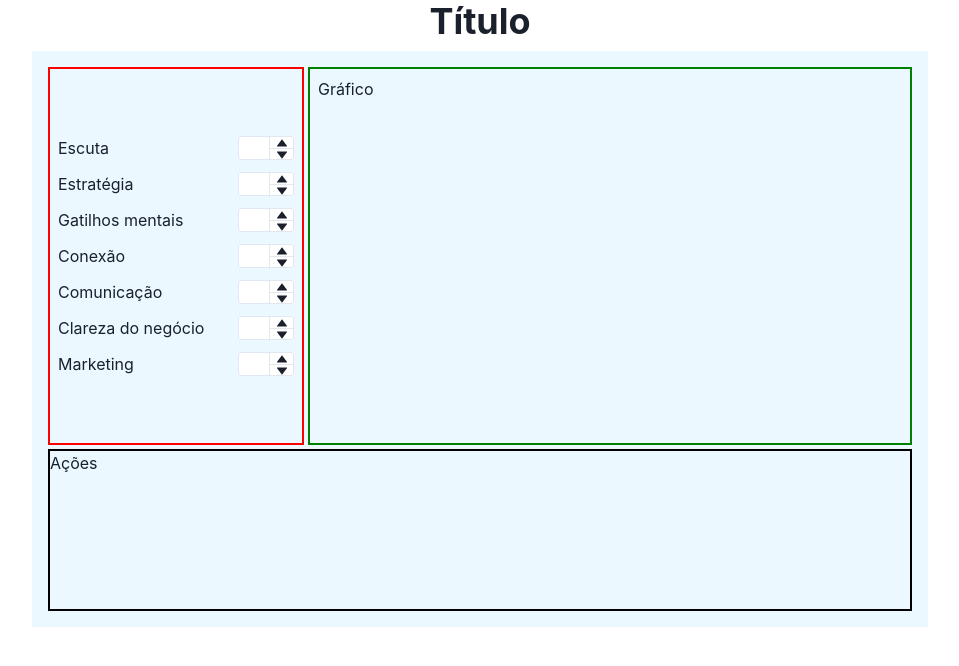
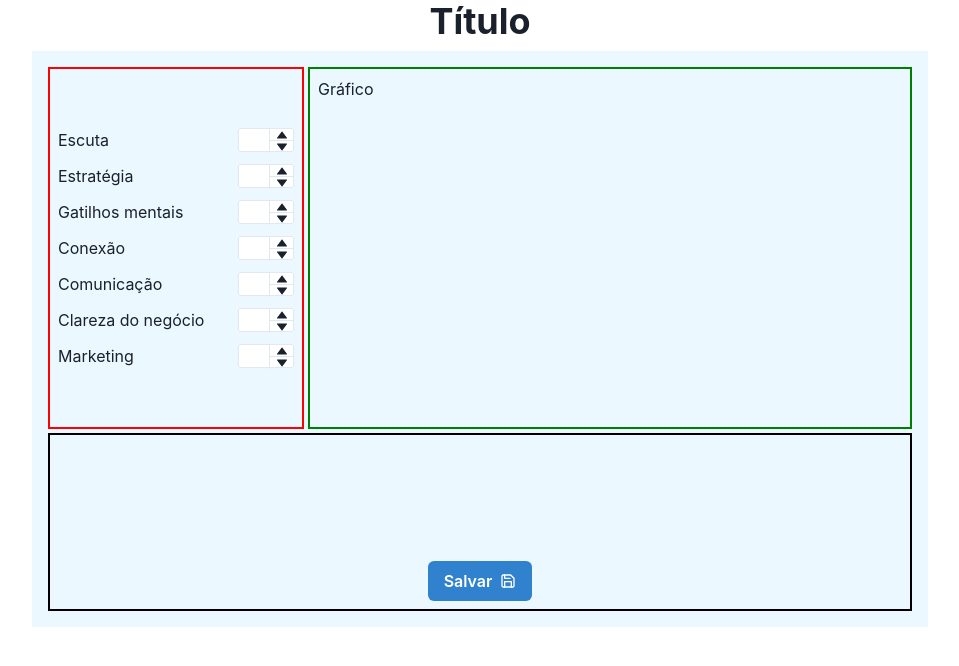
Before and after one commit to wellingtongmota/polar-area-chart, a React (Vite) app: page / in a window 1280 px wide. Shown: the top 666 px of the page, without its empty margins (160-1119 px from the left). Built offline with nearby package versions, Linux system fonts and the light colour scheme.

Commit message:
Adição botão Salvar

```diff
--- a/src/App.jsx
+++ b/src/App.jsx
@@ -1,4 +1,15 @@
-import { Flex, Heading, NumberDecrementStepper, NumberIncrementStepper, NumberInput, NumberInputField, NumberInputStepper, Text } from "@chakra-ui/react"
+import {
+  Button,
+  Flex,
+  Heading,
+  NumberDecrementStepper,
+  NumberIncrementStepper,
+  NumberInput,
+  NumberInputField,
+  NumberInputStepper,
+  Text
+} from "@chakra-ui/react"
+import { LuSave } from "react-icons/lu";
 
 const App = () => {
 
@@ -70,8 +81,13 @@ const App = () => {
         <Flex
           border='2px solid black'
           w='full'
+          justify='center'
+          align='end'
+          p={2}
         >
-          Ações
+          <Button rightIcon={<LuSave />} colorScheme='blue'>
+            Salvar
+          </Button>
         </Flex>
       </Flex>
     </Flex>
```
